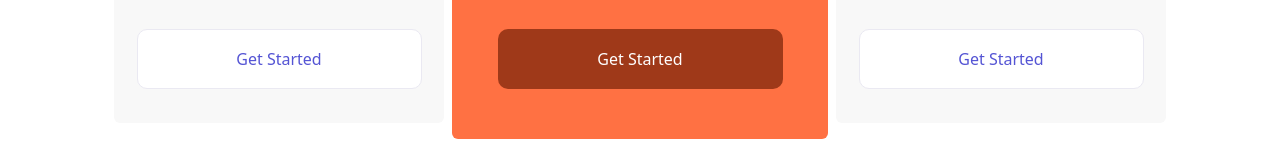
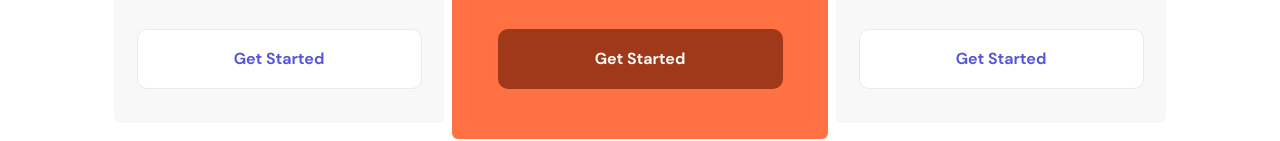
Before and after one commit to BudakovDmitry/forforce-test, a website built with webpack: page src/index.html in a window 1280 px wide. Shown: the part 3653-3794 px from the top of the page. Built offline with nearby package versions, Linux system fonts and the light colour scheme.

Commit message:
Update style

```diff
--- a/src/styles/_prices.scss
+++ b/src/styles/_prices.scss
@@ -133,6 +133,8 @@ input:checked + .switch__slider:after {
         margin: 0 auto;
         border: 1px solid #EAE9F2;
         cursor: pointer;
+        font-family: 'DM Sans', serif;
+        font-weight: bold;
     }
 }
 
```
